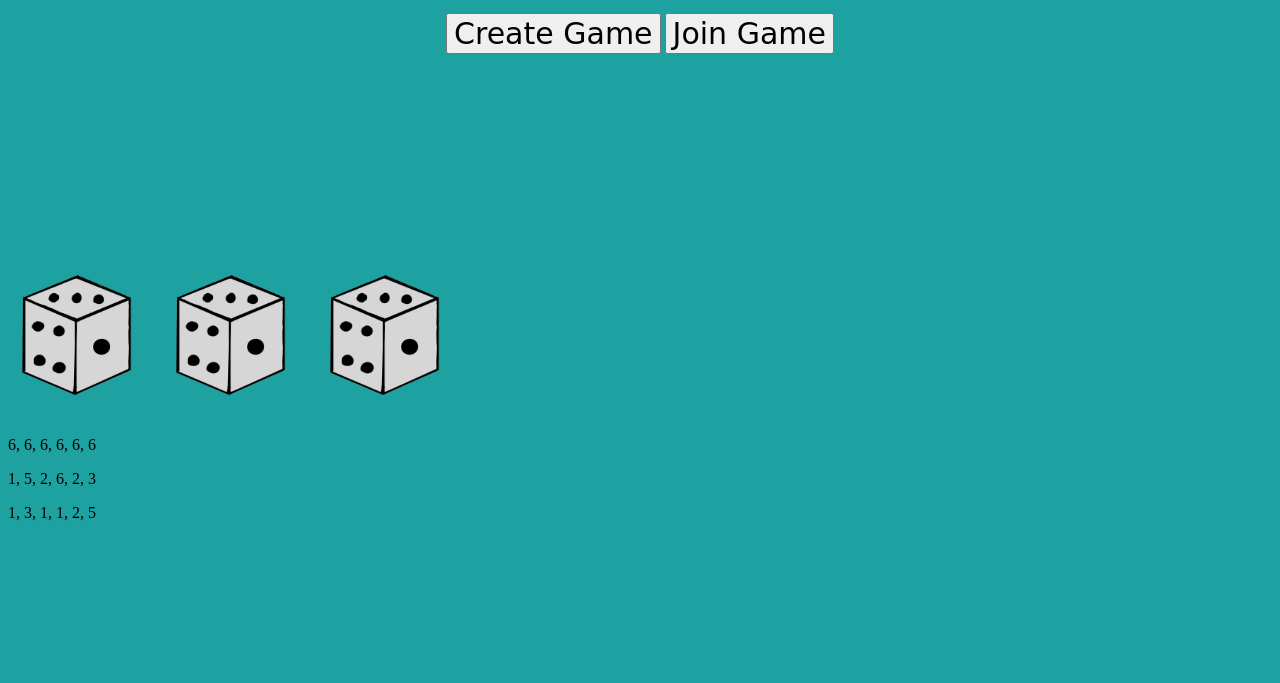
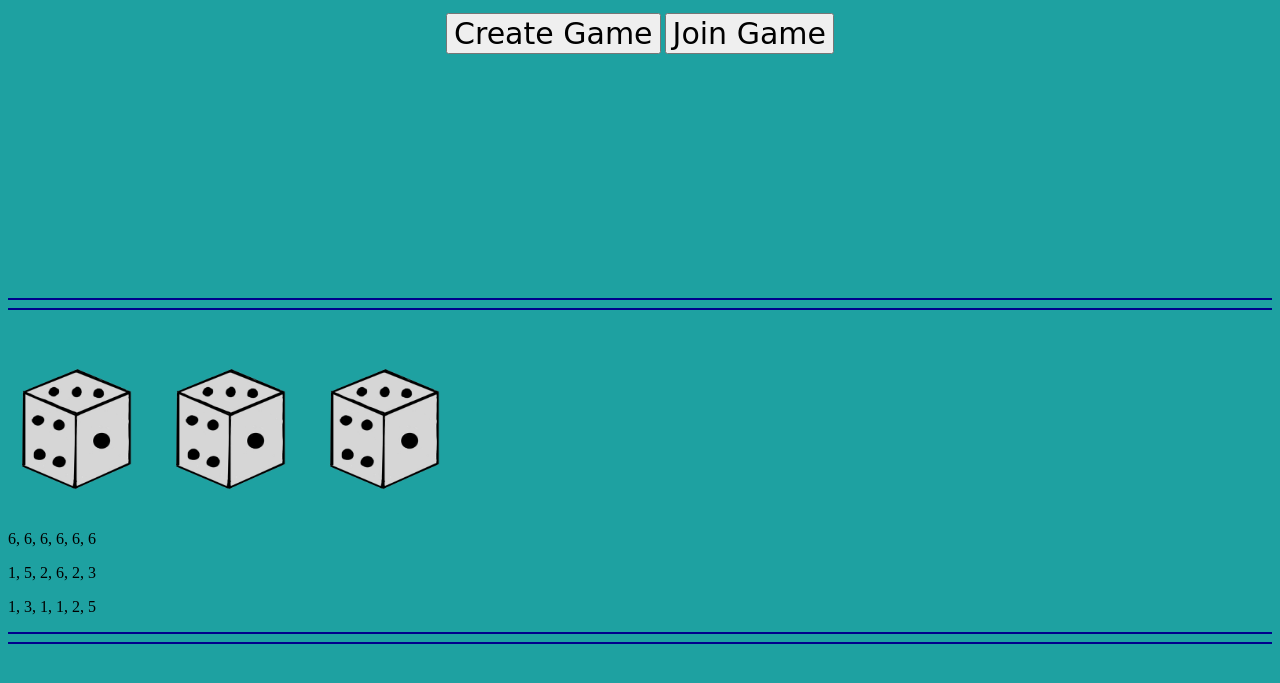
Before and after one commit to ashviniyer21/boilermake-ludo, a website: page index.html in a window 1280 px wide. Shown: the part 91-774 px from the top of the page. Drawn offline with nearby package versions, Linux system fonts and the light colour scheme; no server answers.

Commit message:
Added features to the Ludo Board

```diff
--- a/index.css
+++ b/index.css
@@ -6,6 +6,13 @@ button {
     font-size: 30px;
     font-family: "Plantagenet Cherokee", cursive;
 }
+
+hr{
+    height: 2px;
+    background-color: darkblue;
+    border: none;
+}
+
 label {
     font-family: "Plantagenet Cherokee", cursive;
     font-size: 25px;
@@ -62,5 +69,4 @@ div {
 }
 #turn {
     font-size: 50px;
-
 }
--- a/index.html
+++ b/index.html
@@ -43,6 +43,8 @@
         <input type="image" src="Green.png" width="30" height="30" class="piece" id="g2" alt="img">
         <input type="image" src="Green.png" width="30" height="30" class="piece" id="g3" alt="img">
     </div>
+    <br><br><br>
+    <hr><hr>
     <center><p id="turn"></p></center>
     <div id="Dice">
         <input type="image" src="Dice.png" id="normalDie" width="150" height="150"/>
@@ -54,6 +56,7 @@
         <p id="Die3Contents"></p>
         <p id="RollOutput"></p>
     </div>
+    <hr><hr>
     <script src="client.js"></script>
 </body>
 </html>
```
Also changed, not shown: LudoBoard.png.
